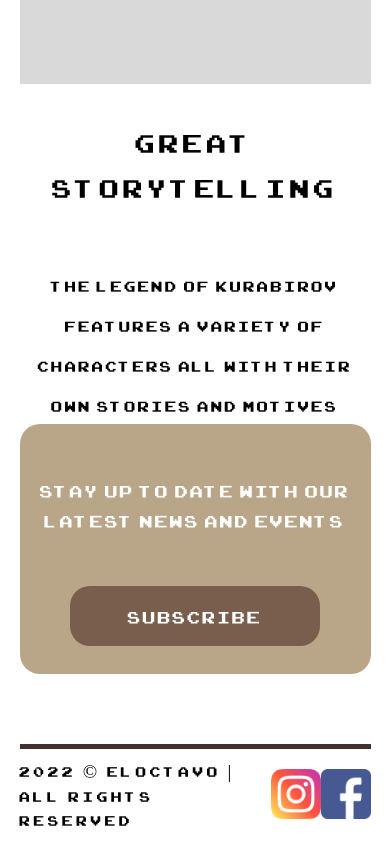
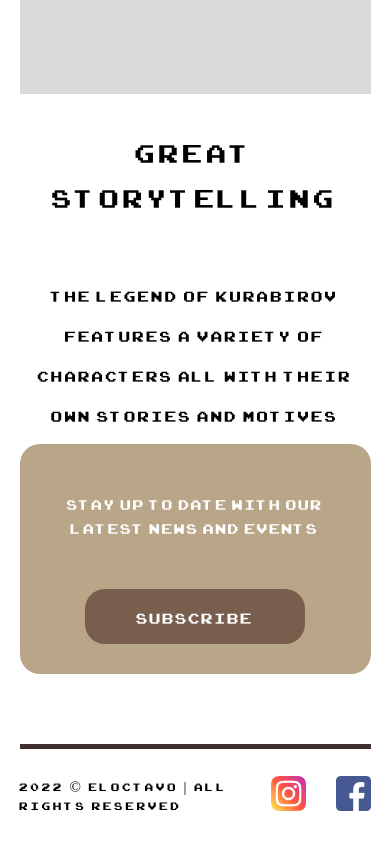
Before and after one commit to codingburgas/elOctavo, a website: page Website/index.html in a window 390 px wide. Shown: the part 1423-2267 px from the top of the page. Drawn offline with Linux system fonts and the light colour scheme.

Commit message:
Finish the responsive below 576px
Co-Authored-By: SDIvanov21 <93573204+SDIvanov21@users.noreply.github.com>
Co-Authored-By: MVVelkov21 <107104841+MVVelkov21@users.noreply.github.com>

```diff
--- a/Website/src/scss/layout/_footer.scss
+++ b/Website/src/scss/layout/_footer.scss
@@ -84,3 +84,36 @@ footer{
             }
     }
 }
+
+//Responsive to 575px
+@media  only screen and (max-width:575px){
+    .footer__wrapper{
+        width:100%;
+        height:100px;
+        @include flex(row,center, center);
+        margin-top:60px;
+    }
+    footer{
+        width:90%;
+        height:100%;
+        @include flex(row, space-between, center);
+        border-top-style:solid;
+        border-top-width:5px;
+        border-top-color:$accentDarkColor;
+    }
+    .footer__text{
+        font-size:$normalFontSize - 8;
+        letter-spacing: $normalLetterSpacing;
+        width:250px;
+    }
+    .footer__social-icons-wrapper{
+        width:100px;
+        height:100%;
+        @include flex(row, space-between, center);
+
+            img{
+                width:35px;
+                height:35px;
+            }
+    }
+}
--- a/Website/src/scss/pages/_index.scss
+++ b/Website/src/scss/pages/_index.scss
@@ -704,7 +704,7 @@
     }
     .mechanics__text-wrapper{
         width:90%;
-        height:330px;
+        height:340px;
         @include flex(column, flex-start, center);
         text-align: center;
     }
@@ -735,7 +735,7 @@
     }
     .storytelling__text-wrapper{
         width:90%;
-        height:330px;
+        height:340px;
         @include flex(column, flex-start, center);
         text-align: center;
     }
@@ -758,4 +758,36 @@
         border-top-color: $accentDarkColor;
         background-color: #D9D9D9;
     }
+
+    .news__section{
+        width:100%;
+        height:250px;
+        @include flex(row, center, center);
+    }
+    .news__wrapper{
+        width:90%;
+        height:230px;
+        @include flex(column, space-evenly,center);
+        background-color: $mainLightColor;
+        border-radius: 20px;
+        text-align: center;
+    }
+    .news__heading{
+        font-size: $normalFontSize - 4;
+        letter-spacing: $smallLetterSpacing;
+        color:white;
+        width:90%;
+    }
+    .news__subscribe-button{
+        width:220px;
+        height:55px;
+        @include flex(row, center, center);
+        background-color: $mainDarkColor;
+        border-radius: 20px;
+    }
+    .news__subscribe-text{
+        font-size: $normalFontSize - 3;
+        letter-spacing: $smallLetterSpacing;
+        color:white;
+    }
 }
```
Also changed, not shown: Website/dist/css/main.css.
